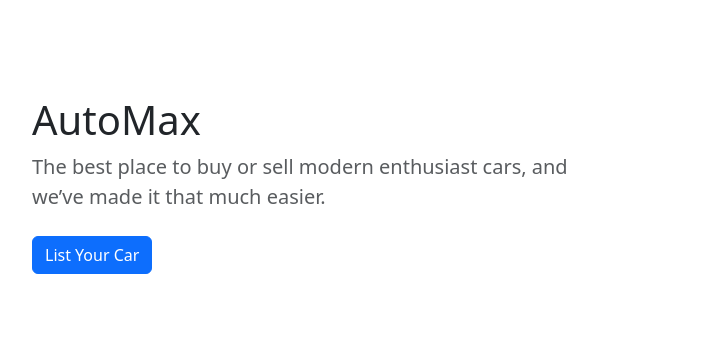
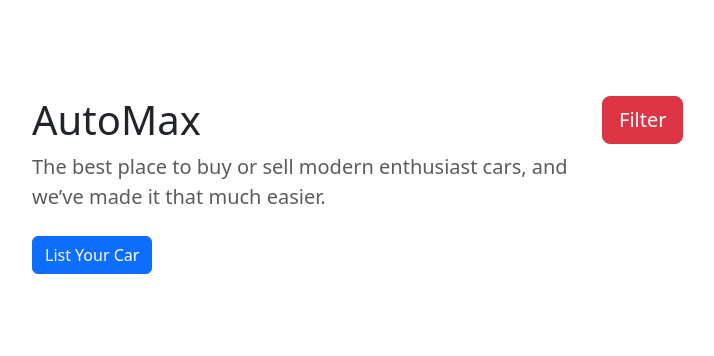
Before and after one commit to NesaraRahal/automax-django, a Django app: template main/templates/views/home.html in a window 1280 px wide. Shown: the part 64-420 px from the top of the page, without its empty margins (50-764 px from the left). Run offline with Django 5.2, Linux system fonts and the light colour scheme; tables that the repository leaves empty hold one stand-in row (values such as "Sample post"); the template is opened without the code that fills it: values that come from a table or form of the project are taken from there, most other values are stand-ins (such as "Sample title", 1, 10 or a date in 2020); grey boxes marked "Sample" are stand-in pictures; some libraries are stand-ins or nearby versions.

Commit message:
minor bug fix - profile image loading to listing card elements, working on filering options for lisitings

```diff
--- a/automax/settings.py
+++ b/automax/settings.py
@@ -42,6 +42,7 @@
     'django.contrib.staticfiles',
     'crispy_forms',
     'crispy_bootstrap5',
+    'django_filters',
     'main',
     'users',
 ]
--- a/main/templates/components/listing_card.html
+++ b/main/templates/components/listing_card.html
@@ -1,3 +1,5 @@
+{% load static %}
+
 <div class="card shadow-sm">
     <img class="bd-placeholder-img card-img-top" width="100%" src="{{listing.image.url}}" role="img"
         aria-label="Placeholder: Thumbnail" focusable="false">
@@ -5,8 +7,12 @@
         <h4 class="card-text"> {{ listing.model }}</h4>
         <div lass="row justify-content-start align-items-center">
             <div class="col-1">
-                <img src="{{listing.seller.image}}" class="rounded-circle" height="30" width="30"
-                    style="object-fit: cover;">
+                {% if listing.seller.image %}
+                    <img src="{{ listing.seller.image.url }}" class="rounded-circle" height="30" width="30" style="object-fit: cover;">
+                {% else %}
+                    <img src="{% static 'images/logo.png' %}" class="rounded-circle" height="30" width="30" style="object-fit: cover;">
+                {% endif %}
+
             </div>
             <div>
                 <p class = "card-text">{{listing.seller.user.username}}</p>
--- a/main/templates/views/home.html
+++ b/main/templates/views/home.html
@@ -1,6 +1,6 @@
 {% extends 'base/base.html' %}
 {% load static %}
-
+{% load crispy_forms_tags %}
 {% block 'title' %}
 <title>Automax . Home - Welcome</title>
 {% endblock %}
@@ -16,7 +16,10 @@
                 <a href="{% url 'list' %}" class="btn btn-primary my-2">List Your Car</a>
             </div>
             <div class="col-lg-6 col-md-8 mx-auto">
-                <!--Filter Forms-->
+                <form method = "get">
+                    {{ Listing_Filter.form | crispy }}
+                    <button class="btn btn-lg btn-danger" type = "submit">Filter</button>
+                </form>
             </div>
         </div>
     </section>
--- a/main/views.py
+++ b/main/views.py
@@ -5,6 +5,9 @@
 from django.contrib import messages
 from .forms import ListingForm
 from users.forms import LocationForm
+
+#Filter import
+from .filters import ListingFilter
 
 # Create your views here.
 def main_view(request):
@@ -14,8 +17,10 @@
 def home_view(request):
     #Retrieve all listing objects to render in home.html as card elements
     listings = Listing.objects.all()
+    Listing_Filter = ListingFilter(request.GET, queryset = listings)
     context = {
         "listings" : listings,
+        "Listing_Filter" : Listing_Filter
     }
     return render(request, "views/home.html", context)
 
```
Also changed, not shown: main/filters.py (added, +7 -0 lines).
